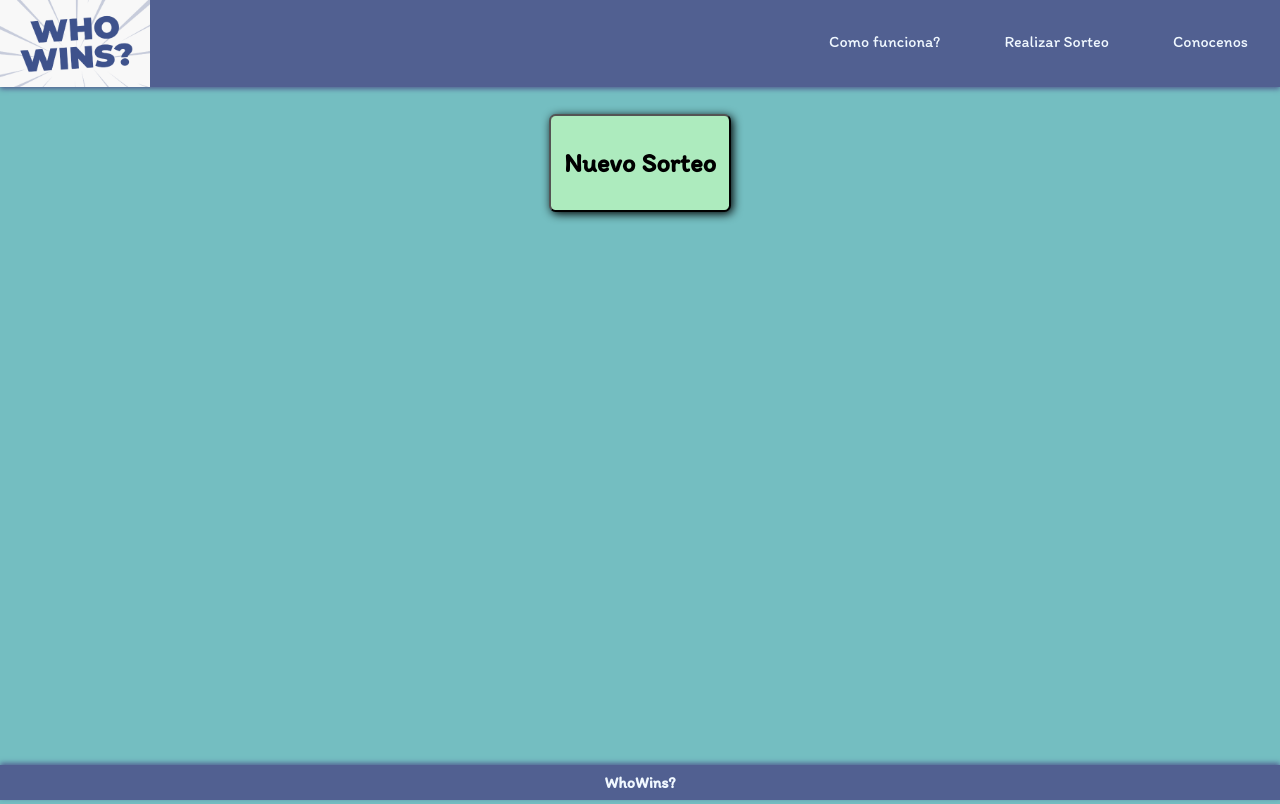
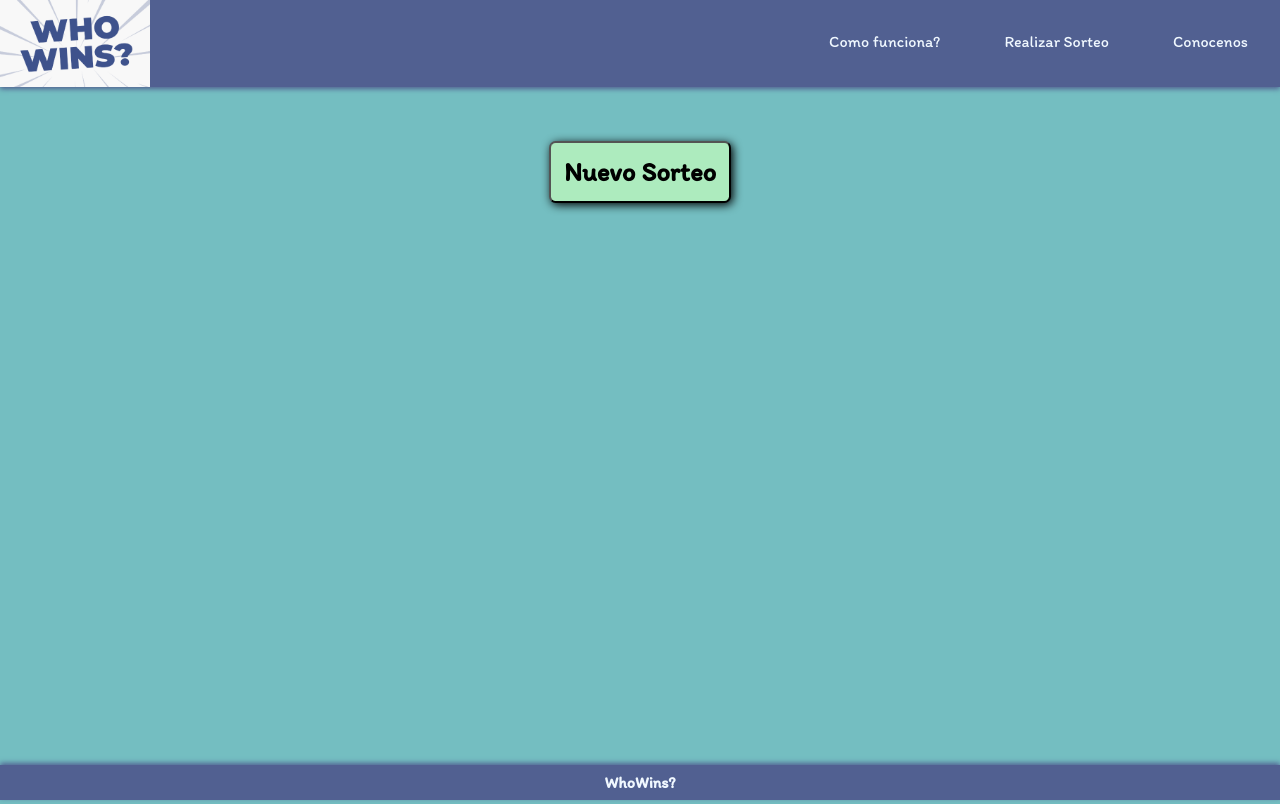
Before and after one commit to alotav/WhoWins_React, a React (Vite) app: page /lottery in a window 1280 px wide. Built offline with nearby package versions, Linux system fonts and the light colour scheme.

Commit message:
css + useRef

```diff
--- a/src/Components/AboutUs/AboutUs.css
+++ b/src/Components/AboutUs/AboutUs.css
@@ -14,8 +14,9 @@
     justify-content: center;
     align-items: center;
     background-color: var(--green);
-    width: 50%;
-    padding: 1em;
+    width: 40%;
+    padding: 2em;
+    margin-top: .5em;
     font-family: inherit;
     border-radius: .5em;
     box-shadow: 2px 2px 10px black;
@@ -28,6 +29,7 @@
     width: 40%;
     font-family: inherit;
     border-radius: 10px;
-    margin-top: 2em;
+    margin: 2em;
+    padding: .5em;
     box-shadow: 2px 2px 10px black;
 }
--- a/src/Components/AboutUs/AboutUs.jsx
+++ b/src/Components/AboutUs/AboutUs.jsx
@@ -1,10 +1,25 @@
+import { useEffect, useState } from "react";
 import "./AboutUs.css";
 
 const AboutUs = () => {
+  const [showTitle, setShowTitle] = useState(false);
+  const [showMessage, setShowMessage] = useState(false);
+
+  useEffect(() => {
+    const timerShowTitle = setTimeout(() => {
+      setShowTitle(true);
+    }, 100);
+    const timerShowMessage = setTimeout(() => {
+      setShowMessage(true);
+    }, 200);
+
+    return () => clearTimeout(timerShowTitle, timerShowMessage)
+  });
+
   return (
     <div className="aboutUsContainer">
-      <h1>Who Wins?</h1>
-      <p>
+      <h1 className={`${showTitle ? "show" : "message"}`}>Who Wins?</h1>
+      <p className={`${showMessage ? "show" : "message"}`}>
         WhoWins es tu plataforma confiable para organizar sorteos de manera
         sencilla y transparente. Con solo unos clics, puedes crear sorteos
         emocionantes y darle a tus amigos, familiares o seguidores la
--- a/src/Components/HowItWorks/HowItWorks.css
+++ b/src/Components/HowItWorks/HowItWorks.css
@@ -32,15 +32,3 @@
 .message3 {
   width: 50%;
 }
-
-.message{
-    opacity: 0;
-    transform: translateX(-100%);
-    transition: all .5s;
-}
-
-.show{
-    opacity: 1;
-    transform: translateX(0);
-    transition: all .5s;
-}
--- a/src/Components/HowItWorks/HowItWorks.jsx
+++ b/src/Components/HowItWorks/HowItWorks.jsx
@@ -12,6 +12,9 @@ const HowItWorks = () => {
   const [showMessage3, setShowMessage3] = useState(false);
 
   useEffect(() => {
+    const titleTimer = setTimeout(() => {
+      setShowTitle(true);
+    }, 100);
     const message1Timer = setTimeout(() => {
       setShowMessage1(true);
     }, 200);
@@ -21,9 +24,7 @@ const HowItWorks = () => {
     const message3Timer = setTimeout(() => {
       setShowMessage3(true);
     }, 400);
-    const titleTimer = setTimeout(() => {
-      setShowTitle(true);
-    }, 100);
+
     return () => clearTimeout(message1Timer, titleTimer);
   }, []);
 
--- a/src/Components/Lottery/Lottery.css
+++ b/src/Components/Lottery/Lottery.css
@@ -1,35 +1,38 @@
 @import "./../../index.css";
 
-
-.lotteryContainer{
+.lotteryContainer {
   display: flex;
   flex-direction: column;
   align-items: center;
   justify-content: center;
 }
 
-.lotteryContainer button{
+.lotteryContainer button {
   background-color: var(--green);
   padding: 1em;
   font-family: inherit;
-    border-radius: .5em;
+  border-radius: 0.5em;
   box-shadow: 2px 2px 10px black;
-    margin: 2em;
+  /* margin: 2em; */
+  padding: 1em;
+}
+.lotteryContainer button h1 {
+  margin: 0;
 }
 
-.lotteryContainer button:hover{
+.newLotteryBtn {
+  margin: 4em 0 2em 0;
+}
+
+.lotteryBtn {
+  margin: 2em 0 0 0;
+  width: 25%;
+}
+.lotteryBtn h3 {
+  margin: 0;
+}
+
+.lotteryContainer button:hover {
   box-shadow: -2px -2px 10px black;
   cursor: pointer;
 }
-
-.message{
-    opacity: 0;
-    transform: translateX(-100%);
-    transition: all .5s;
-}
-
-.show{
-    opacity: 1;
-    transform: translateX(0);
-    transition: all .5s;
-}
--- a/src/Components/Lottery/Lottery.jsx
+++ b/src/Components/Lottery/Lottery.jsx
@@ -15,10 +15,9 @@ const Lottery = () => {
       setBtnLottery(true);
     }, 300);
     return () => clearTimeout(addPlayersTimer, addBtnLotteryTimer);
-  }
+  };
 
   useEffect(() => {
-
     const titleTimer = setTimeout(() => {
       setShowTitle(true);
     }, 100);
@@ -26,13 +25,17 @@ const Lottery = () => {
     return () => clearTimeout(titleTimer);
   }, []);
 
+
   return (
     <div className="lotteryContainer">
-      <button className={`${showTitle ? "show" : "message"}`} onClick={fnShowAddPlayers}>
+      <button
+        className={`newLotteryBtn ${showTitle ? "show" : "message"}`}
+        onClick={fnShowAddPlayers}
+      >
         <h1>Nuevo Sorteo</h1>
       </button>
 
-      <Players className={`${showAddPlayers ? "show" : "message"}`}/>
+      <Players className={`${showAddPlayers ? "show" : "message"}`} />
 
       <button className={`lotteryBtn ${showBtnLottery ? "show" : "message"}`}>
         <h3>Sortear!</h3>
--- a/src/Components/Lottery/Players.css
+++ b/src/Components/Lottery/Players.css
@@ -10,11 +10,15 @@
   padding: 1em;
   box-shadow: 2px 2px 10px black;
 }
+.playersContainer p{
+  margin: 0;
+}
 .playersContainer textarea {
   width: 100%;
   resize: none;
+  margin-top: 1em;
   border-radius: 0.5em;
-  background-color: var(--yellow);
+  background-color: var(--yellow2);
 }
 
 .playersContainer textarea::-webkit-scrollbar {
@@ -31,7 +35,3 @@
   padding: 0;
   list-style: none;
 }
-
-.lotteryBtn {
-  width: 25%;
-}
--- a/src/Components/Lottery/Players.jsx
+++ b/src/Components/Lottery/Players.jsx
@@ -1,7 +1,15 @@
 import "./Players.css";
+import { useRef } from "react";
 
 // eslint-disable-next-line react/prop-types
-const Players = ({className}) => {
+const Players = ({ className }) => {
+
+  const players = useRef("");
+
+  const handleInput = () => {
+    console.log(players.current.value);
+  };
+
   return (
     <div className={`playersContainer ${className}`}>
       <h3>Instrucciones</h3>
@@ -13,8 +21,9 @@ const Players = ({className}) => {
         cols="30"
         rows="10"
         placeholder="Ingrese participantes"
+        ref={players}
+        onInput={handleInput}
       />
-
     </div>
   );
 };
--- a/src/index.css
+++ b/src/index.css
@@ -14,3 +14,16 @@ body{
   margin: 0 0 5em 0;
   background-color: var(--lightBlue);
 }
+
+/* Effects */
+.message{
+  opacity: 0;
+  transform: translateX(-100%);
+  transition: all .5s;
+}
+
+.show{
+  opacity: 1;
+  transform: translateX(0);
+  transition: all .5s;
+}
```
Lines whose indentation alone changed are shown as unchanged.
